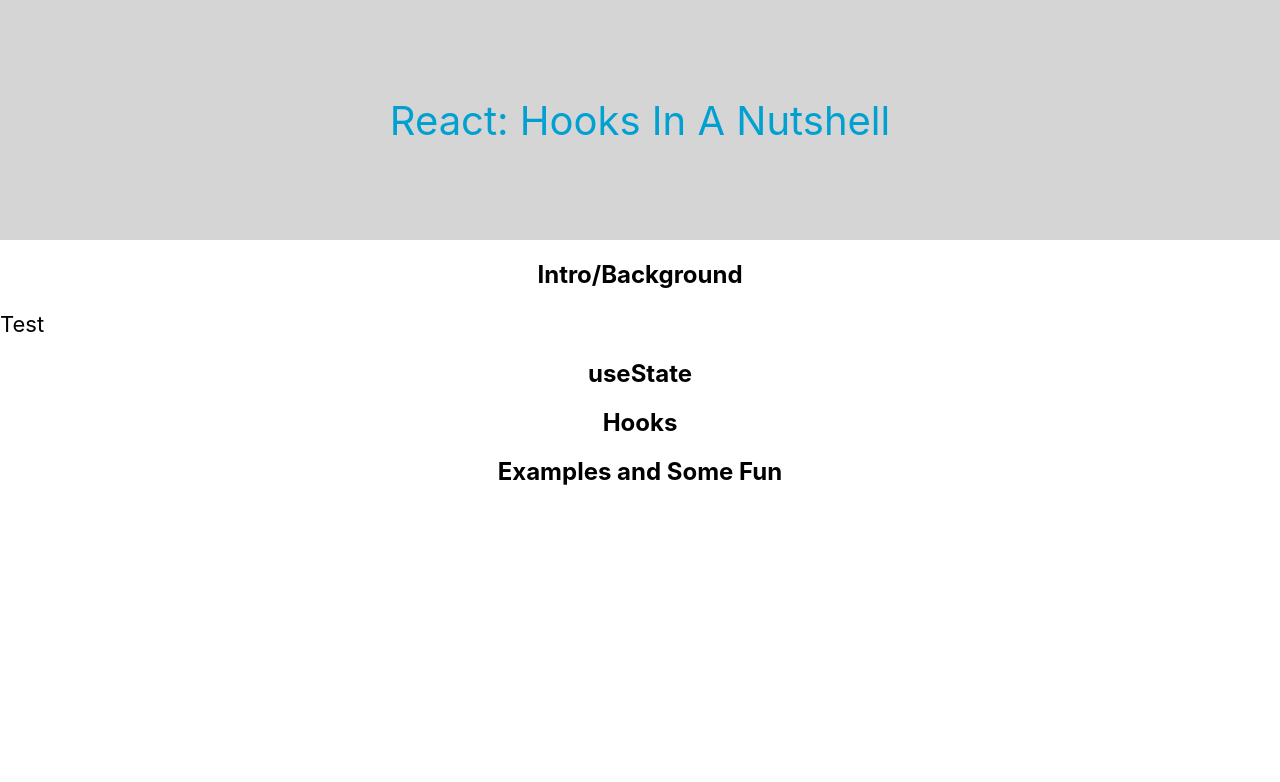
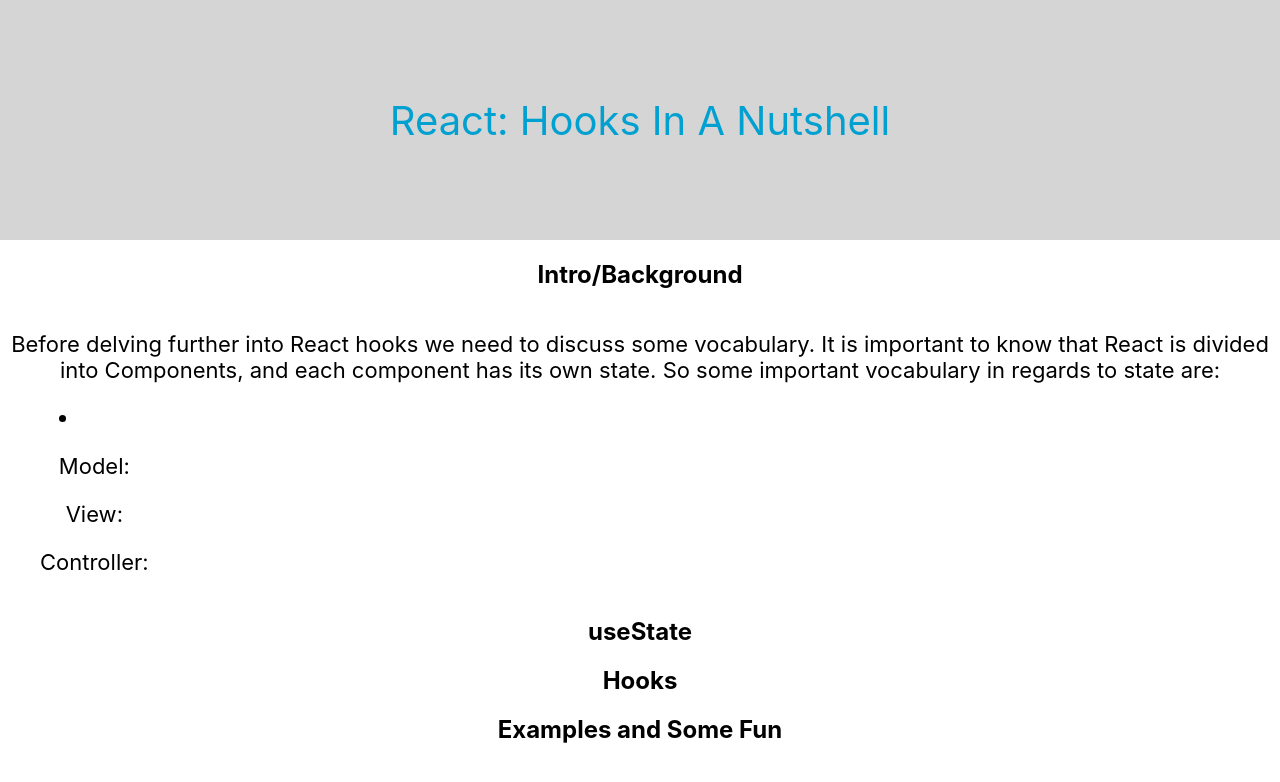
Before and after one commit to mwang840/React-In-A-nutshell, a React (Create React App) app: page / in a window 1280 px wide. Shown: the top 782 px of the page. Built offline with nearby package versions, Linux system fonts and the light colour scheme.

Commit message:
Added starting text ot Intro

```diff
--- a/src/App.tsx
+++ b/src/App.tsx
@@ -6,7 +6,14 @@
     <div className="App">
       <header className="App-header">React: Hooks In A Nutshell</header>
       <h2>Intro/Background</h2>
-      <p className="App-body">Test</p>
+      <div className="App-body">
+      <p>Before delving further into React hooks we need to discuss some vocabulary. It is important to know that React is divided into Components, and each component has its own state. So some important vocabulary in regards to state are: </p>
+      <li>
+        <ul>Model: </ul>
+        <ul>View: </ul>
+        <ul>Controller: </ul>
+      </li>
+      </div>
       <h2>useState</h2>
       <h2>Hooks</h2>
       <h2>Examples and Some Fun</h2>
```
